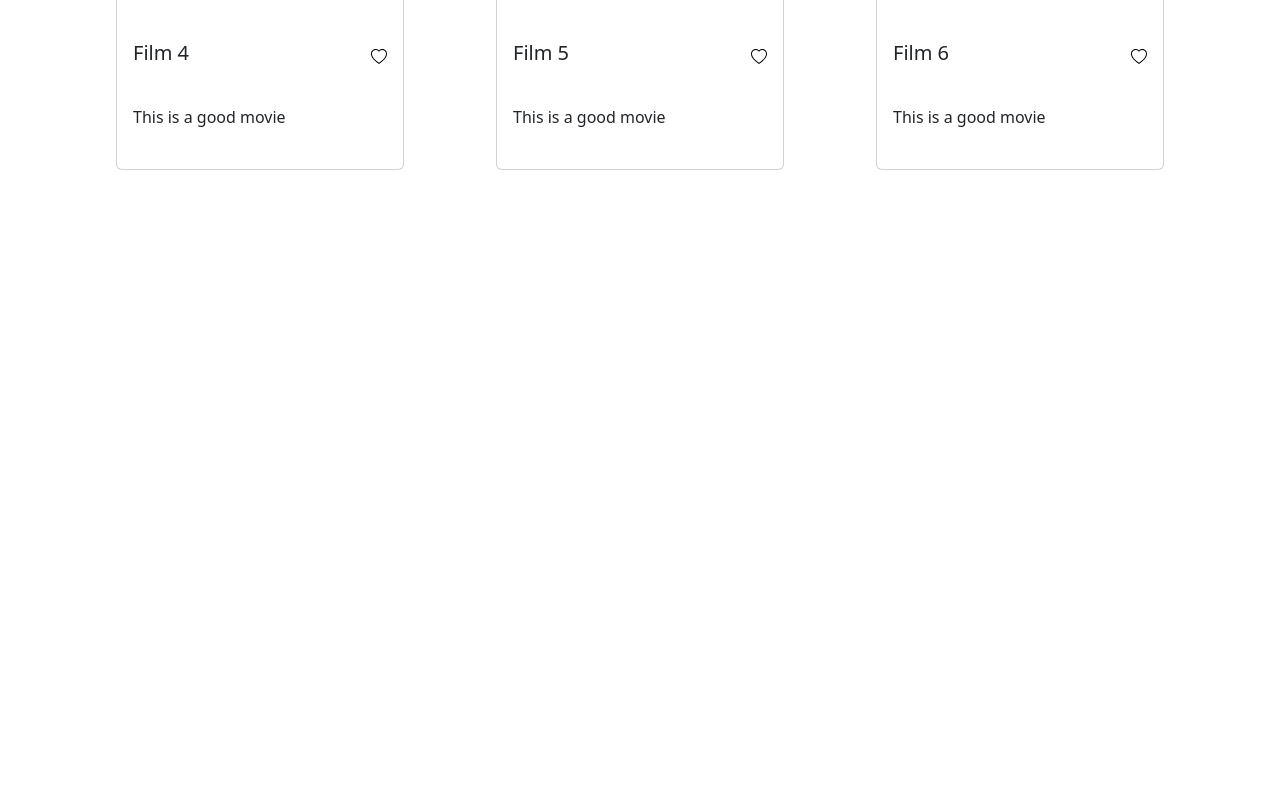
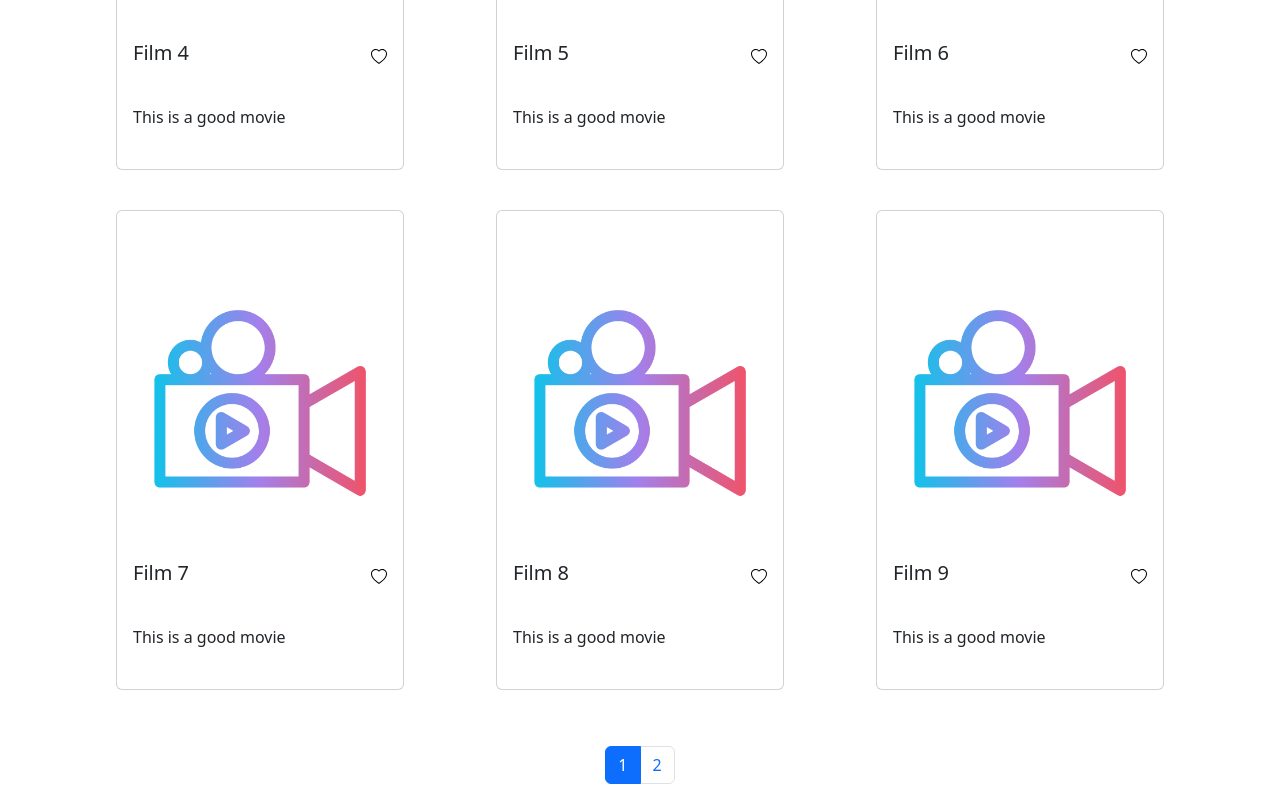
Before and after one commit to IrinaRakhimova/My_movies, a React (Create React App) app: page /products in a window 1280 px wide. Shown: the part 934-1734 px from the top of the page. Before the commit the page ends 1152 px from the top, so only its background shows below. Built offline with nearby package versions, Linux system fonts and the light colour scheme.

Commit message:
Pagination added

```diff
--- a/src/App.js
+++ b/src/App.js
@@ -14,7 +14,13 @@ function App() {
     { id: 3, name: "Film 3", about: "This is a good movie" },
     { id: 4, name: "Film 4", about: "This is a good movie" },
     { id: 5, name: "Film 5", about: "This is a good movie" },
-    { id: 6, name: "Film 6", about: "This is a good movie" }
+    { id: 6, name: "Film 6", about: "This is a good movie" },
+    { id: 7, name: "Film 7", about: "This is a good movie" },
+    { id: 8, name: "Film 8", about: "This is a good movie" },
+    { id: 9, name: "Film 9", about: "This is a good movie" },
+    { id: 10, name: "Film 10", about: "This is a good movie" },
+    { id: 11, name: "Film 11", about: "This is a good movie" },
+    { id: 12, name: "Film 12", about: "This is a good movie" },
   ]);
 
   const [searchQuery, setSearchQuery] = useState("");
--- a/src/components/Movies.jsx
+++ b/src/components/Movies.jsx
@@ -1,11 +1,14 @@
 import { useState, useEffect } from "react";
 import MovieCard from "./MovieCard";
 import Navbar from "./Navbar";
+
+const ITEMS_PER_PAGE = 9;
 
 function Movies({ movies, setMovies, searchQuery, setSearchQuery }) {
 
     const [message, setMessage] = useState("");
     const [showFavorites, setShowFavorites] = useState(false);
+    const [currentPage, setCurrentPage] = useState(1);
 
     useEffect(() => {
       const savedMovies = JSON.parse(localStorage.getItem('movies')) || [];
@@ -33,6 +36,14 @@ function Movies({ movies, setMovies, searchQuery, setSearchQuery }) {
       (!showFavorites || movie.isLiked)
     );
 
+    const totalPages = Math.ceil(filteredMovies.length / ITEMS_PER_PAGE);
+    const startIndex = (currentPage - 1) * ITEMS_PER_PAGE;
+    const currentMovies = filteredMovies.slice(startIndex, startIndex + ITEMS_PER_PAGE);
+
+    const handlePageChange = (page) => {
+        setCurrentPage(page);
+    };
+
     return (
     <main className="container">
         <div className="row justify-content-center mt-3 mb-3">
@@ -40,12 +51,31 @@ function Movies({ movies, setMovies, searchQuery, setSearchQuery }) {
             <div style={{ height: "24px" }} className="text-end">
                     {searchQuery && <p>{message}</p>}
                 </div>
-            {filteredMovies.map((movie) => (
+            {currentMovies.map((movie) => (
                 <div className="col-md-4 d-flex justify-content-center mb-4" key={movie.id}>
                   <MovieCard movie={movie} onDelete={handleDelete} onToggleLike={handleToggleLike} />
                 </div>
             ))}
         </div>
+        <div className="d-flex justify-content-center mt-4">
+                <nav>
+                    <ul className="pagination">
+                        {Array.from({ length: totalPages }, (_, index) => index + 1).map(page => (
+                            <li
+                                key={page}
+                                className={`page-item ${currentPage === page ? 'active' : ''}`}
+                            >
+                                <button
+                                    className="page-link"
+                                    onClick={() => handlePageChange(page)}
+                                >
+                                    {page}
+                                </button>
+                            </li>
+                        ))}
+                    </ul>
+                </nav>
+            </div>
     </main>
   );
 }
```
